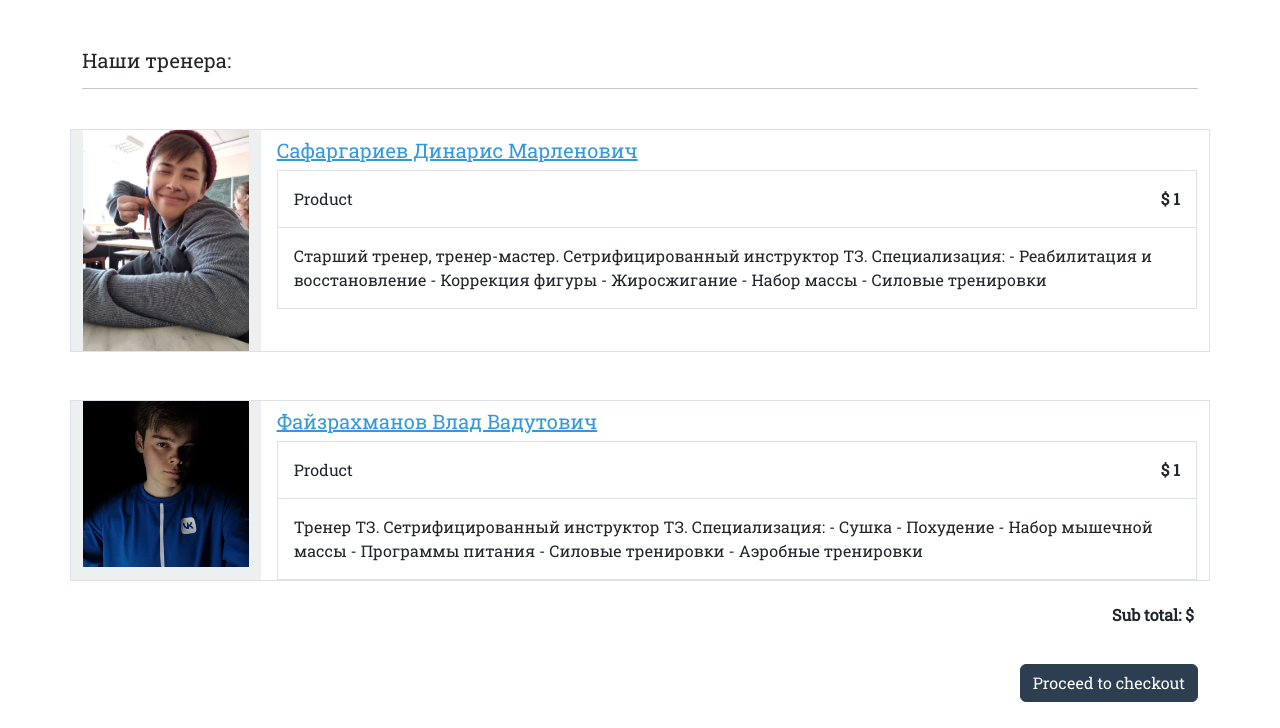
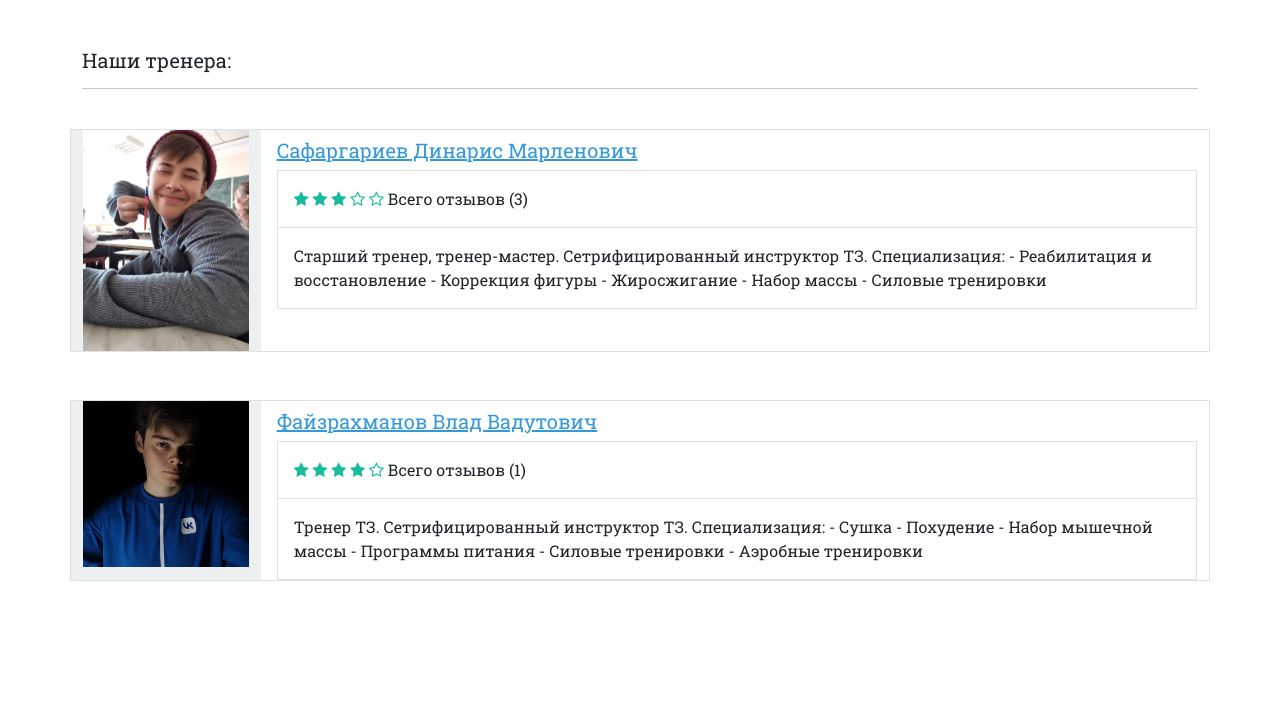
Before and after one commit to ishkining/django-fitness-center-project, a Django app: page /user/trainers/ in a window 1280 px wide. Shown: the part 72-800 px from the top of the page. Run offline with Django 4.2, Linux system fonts and the light colour scheme; data comes from the database, SQL or seed files in the repository; parts of the project's set-up code (start-up, migrations or seed data) failed here and were passed over.

Commit message:
8th hour. Just now finished trainers info and now i need paginators and finally ive done these fucking stars

```diff
--- a/user/templates/trainer/trainers-info.html
+++ b/user/templates/trainer/trainers-info.html
@@ -17,15 +17,24 @@
                      src="{{ trainer.image.url }}">
             </div>
             <div class="col-md-9 col-lg-10 ps-md-3 ps-lg-10">
-                <a href="" class="text-info">
+                <a href="{% url 'trainer-info' trainer.id %}" class="text-info">
                     <h1 class="h5 pt-2"> {{trainer.user.get_full_name}} </h1>
                 </a>
                 <div class="border">
                     <div class="col border-bottom">
                         <div class="row p-3">
-                            <div class="col-6"> Product</div>
-                            <div class="col-6 text-end"><span
-                                    class="h6 fw-bold">$ 1 </span></div>
+                            <div class="col-6">
+                                {% for key, value in reviews_stars.items %}
+                                    {% if key == trainer.id %}
+                                        {% for i in value.2|get_range %}
+                                            <i class="fa fa-star text-success" aria-hidden="true"></i>
+                                        {% endfor %}
+                                        {% for i in value.3|get_range %}
+                                            <i class="fa fa-star-o text-success" aria-hidden="true"></i>
+                                        {% endfor %}
+                                        Всего отзывов ({{ value.1 }})
+                                    {% endif %}
+                                {% endfor %}</div>
                         </div>
                     </div>
                     <div class="col">
@@ -39,27 +48,6 @@
             </div>
         </div>
         {% endfor %}
-
-
-        <div class="col-12 text-end">
-
-            <div class="h6 fw-bold"> Sub total: $
-                <div id="total" class="d-inline-flex"></div>
-            </div>
-
-            <br>
-
-            <a href="" class="btn btn-primary my-2">
-            Proceed to checkout </a>
-
-        </div>
-
-
-
-
     </div>
-
-
 </main>
-
 {% endblock %}
--- a/user/urls.py
+++ b/user/urls.py
@@ -7,6 +7,7 @@ urlpatterns = [
     path('logout', views.logout, name='logout'),
 
     path('trainers/', views.trainers_info, name='trainers-info'),
+    path('trainers/<int:id_trainer>', views.trainer_info, name='trainer-info'),
 
     path('verification/<str:uidb64>/<str:token>/', views.verification, name='verification'),
     path('verification-sent', views.verification_sent, name='verification-sent'),
--- a/user/views.py
+++ b/user/views.py
@@ -15,6 +15,13 @@ from .token import user_tokenizer_generate
 from .models import UserInfo, CategoryPerson, Images, Reviews
 
 from django.db.models import Sum, Count
+
+from django.template.defaulttags import register
+
+
+@register.filter
+def get_range(value):
+    return range(value)
 
 
 def register(request):
@@ -77,12 +84,29 @@ def logout(request):
 def trainers_info(request):
     trainer_category = CategoryPerson.objects.get(category='T')
     trainers = Images.objects.filter(user__category=trainer_category)
-    reviews = Reviews.objects.all().order_by('trainer_id').annotate(total_done=Count("*"), total_stars=Sum("stars"))
-    print(reviews.values())
+    reviews_stars = {}
+    reviews = Reviews.objects.all()
+    for review in reviews:
+        if reviews_stars.get(review.trainer_id, None):
+            reviews_stars[review.trainer_id][0] += review.stars
+            reviews_stars[review.trainer_id][1] += 1
+            reviews_stars[review.trainer_id][2] = reviews_stars[review.trainer_id][0] // \
+                                                  reviews_stars[review.trainer_id][1]
+            reviews_stars[review.trainer_id][3] = 5 - reviews_stars[review.trainer_id][2]
+
+        else:
+            reviews_stars[review.trainer_id] = [review.stars, 1, review.stars, 5 - review.stars]
+
+    print(reviews_stars.items())
     context = {
-        'trainers': trainers
+        'trainers': trainers,
+        'reviews_stars': reviews_stars,
     }
     return render(request, 'trainer/trainers-info.html', context)
+
+
+def trainer_info(request, id_trainer):
+    return render(request, 'trainer/trainer-info.html')
 
 
 def verification(request, uidb64, token):
```
Also changed, not shown: user/templates/trainer/trainer-info.html (added, +10 -0 lines).
